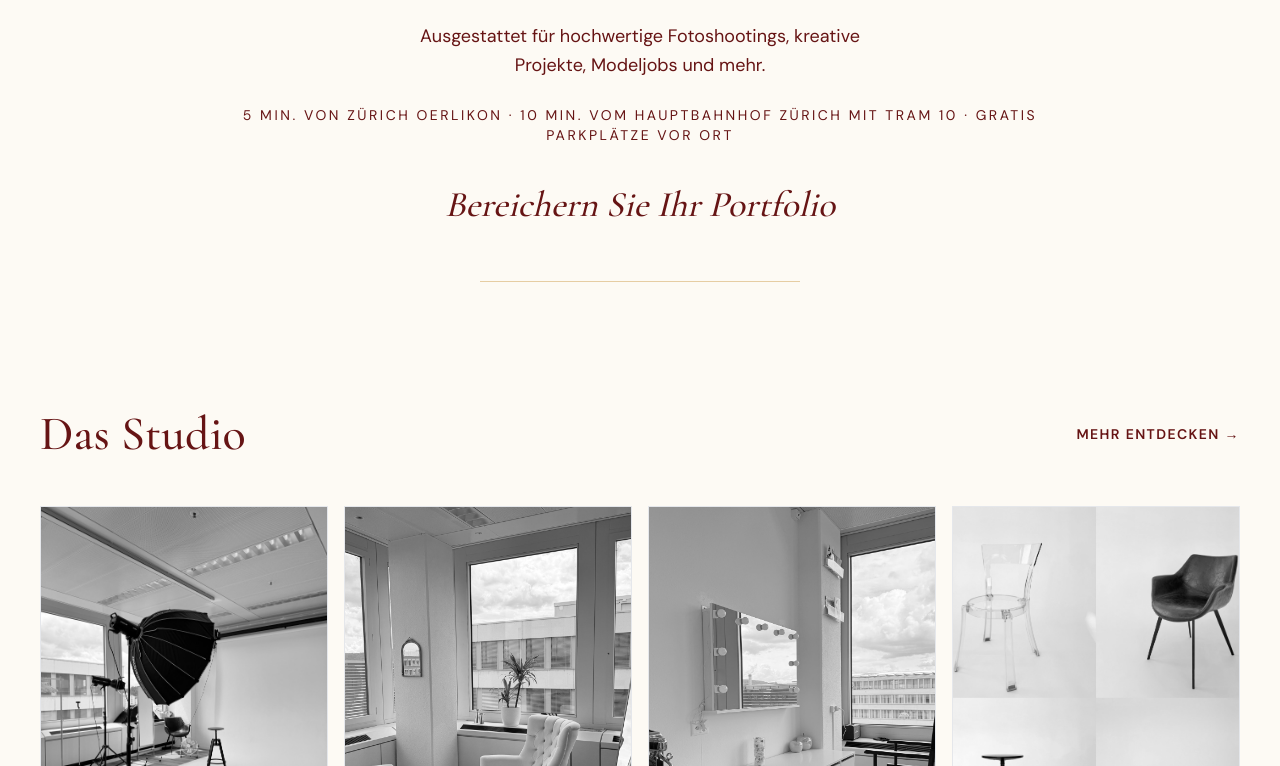
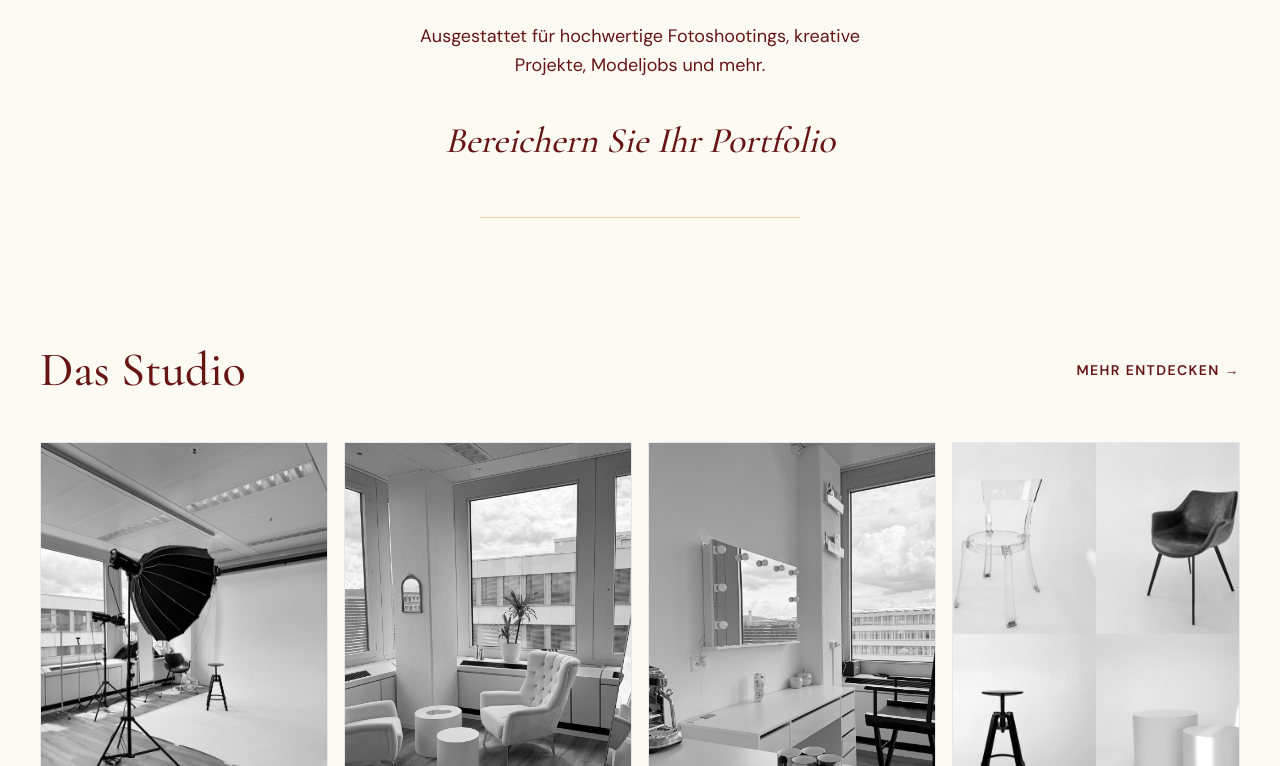
Before and after one commit to harabalos/cee_studio, a Next.js app: page / in a window 1280 px wide. Shown: the part 1154-1920 px from the top of the page. Built offline with nearby package versions, Linux system fonts and the light colour scheme; no server answers.

Commit message:
revert: remove geoLine block from homepage (visual choice)
The geographic transit blurb worked for SEO but felt cluttered in the
hero/intro flow. Keeping the geo signal in schema + page metadata only.

Co-Authored-By: Claude Opus 4.7 (1M context) <noreply@anthropic.com>

```diff
--- a/app/page.tsx
+++ b/app/page.tsx
@@ -58,7 +58,6 @@ const t = {
     heroSub: "Creative Content & Photo Studio in Zurich",
     intro: "A modern studio for content creators, brands and photographers.",
     introP: "Equipped for high-quality photo shoots, creative projects, model jobs and more.",
-    geoLine: "5 min from Zürich Oerlikon · 10 min from Zürich HB via Tram 10 · Free parking on-site",
     heroCta: "Elevate Your Portfolio",
     spaceH2: "The Studio",
     spaceLink: "Explore More →",
@@ -73,7 +72,6 @@ const t = {
     heroSub: "Creative Content & Photo Studio in Zürich",
     intro: "Ein modernes Studio für Content Creator, Marken und Fotografen.",
     introP: "Ausgestattet für hochwertige Fotoshootings, kreative Projekte, Modeljobs und mehr.",
-    geoLine: "5 Min. von Zürich Oerlikon · 10 Min. vom Hauptbahnhof Zürich mit Tram 10 · Gratis Parkplätze vor Ort",
     heroCta: "Bereichern Sie Ihr Portfolio",
     spaceH2: "Das Studio",
     spaceLink: "Mehr entdecken →",
@@ -88,7 +86,6 @@ const t = {
     heroSub: "Studio Créatif & Photo à Zurich",
     intro: "Un studio moderne pour créateurs de contenu, marques et photographes.",
     introP: "Équipé pour des shootings photo de haute qualité, projets créatifs, jobs mannequin et plus encore.",
-    geoLine: "À 5 min de Zürich Oerlikon · 10 min de la gare centrale via Tram 10 · Parking gratuit sur place",
     heroCta: "Enrichissez votre portfolio",
     spaceH2: "Le Studio",
     spaceLink: "Découvrir plus →",
@@ -103,7 +100,6 @@ const t = {
     heroSub: "Studio Creativo & Foto a Zurigo",
     intro: "Uno studio moderno per content creator, brand e fotografi.",
     introP: "Attrezzato per shooting fotografici di alta qualità, progetti creativi, lavori da modello e altro ancora.",
-    geoLine: "5 min da Zürich Oerlikon · 10 min dalla stazione centrale con Tram 10 · Parcheggio gratuito",
     heroCta: "Arricchisci il tuo portfolio",
     spaceH2: "Lo Studio",
     spaceLink: "Scopri di più →",
@@ -171,15 +167,6 @@ export default function Home() {
             transition={{ duration: 0.7, ease: "easeOut", delay: 0.2 }}
           >
             {tx.introP}
-          </motion.p>
-          {/* Geographic context — Local SEO signal (helps Google associate
-              CEE Studio with Zurich landmarks beyond the postal address). */}
-          <motion.p
-            className="mt-6 text-xs md:text-sm uppercase tracking-[0.18em] text-foreground/50"
-            {...fadeUp}
-            transition={{ duration: 0.7, ease: "easeOut", delay: 0.3 }}
-          >
-            {tx.geoLine}
           </motion.p>
           <motion.p
             className="mt-10 font-seasons italic text-3xl md:text-4xl text-foreground/60"
```
